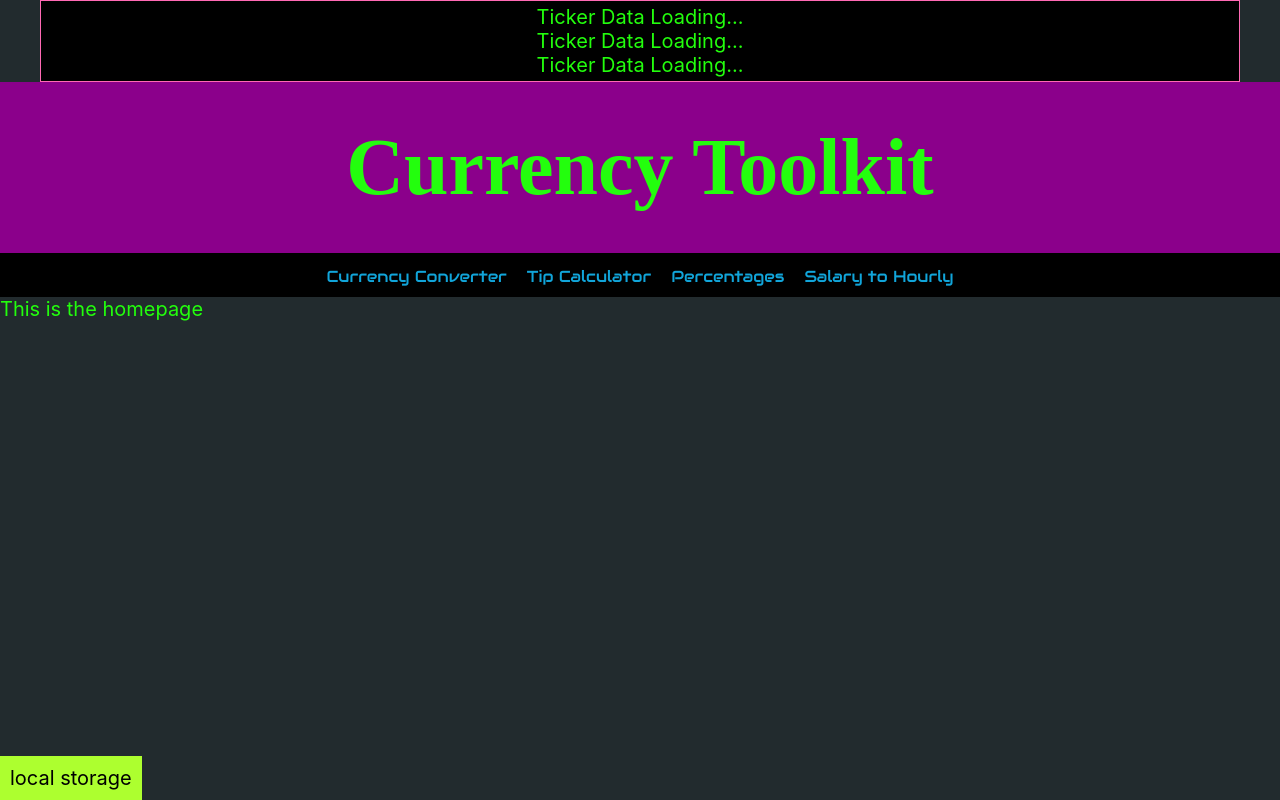
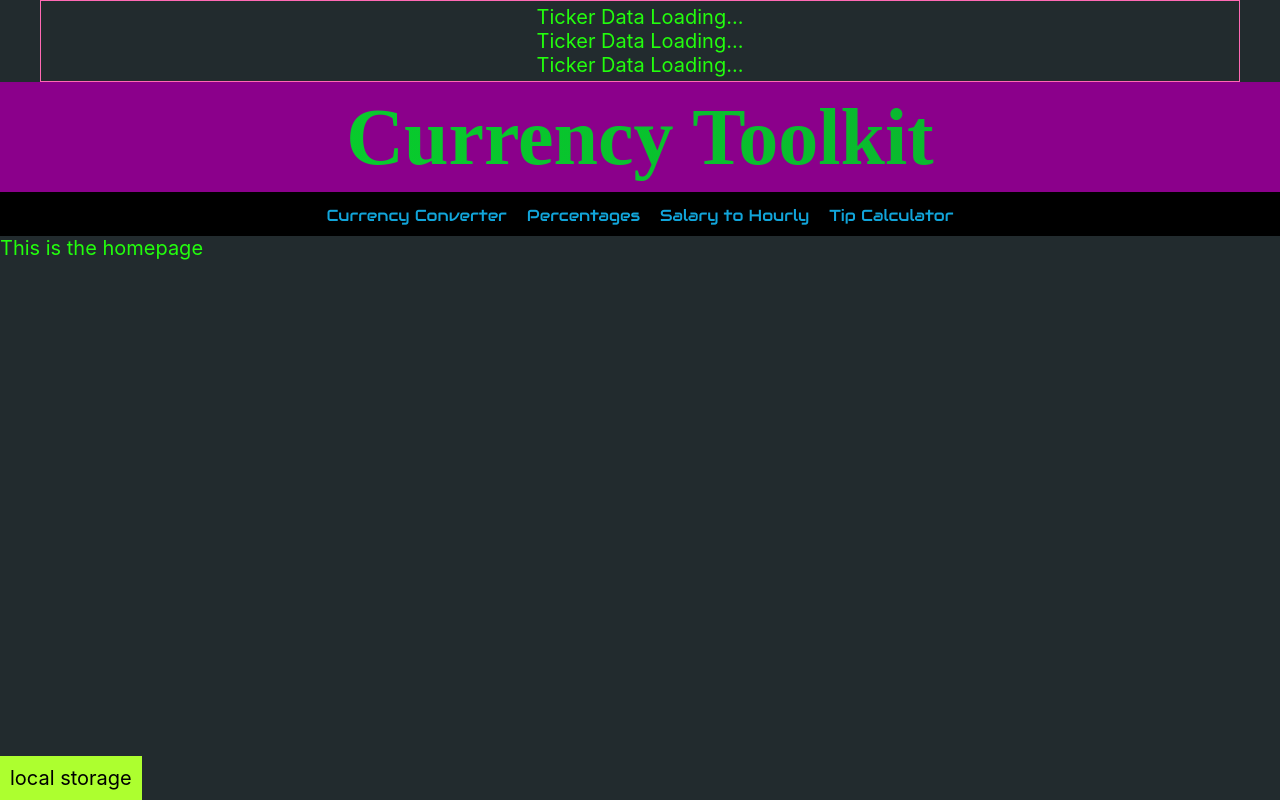
Before and after one commit to warptrail/currency-toolkit, a React (Create React App) app: page / in a window 1280 px wide. Built offline with nearby package versions, Linux system fonts and the light colour scheme; no server answers; a web font is replaced by a local one.

Commit message:
got the header text doing a color change effect and a rolling dollarsign through the text effect.

```diff
--- a/src/App.js
+++ b/src/App.js
@@ -3,8 +3,11 @@ import { Route, Switch } from 'react-router-dom';
 import './App.css';
 
 import Header from './components/Header/Header';
-import HomePage from './routes/HomePage/HomePage';
-import CurrencyConverterPage from './routes/CurrencyConverterPage/CurrencyConverterPage';
+import HomePage from './routes/HomePage';
+import CurrencyConverterPage from './routes/CurrencyConverterPage';
+import PercentagesPage from './routes/PercentagesPage';
+import SalaryHourlyPage from './routes/SalaryHourlyPage';
+import TipCalculatorPage from './routes/TipCalculatorPage';
 import LocalStorageInput from './components/LocalStorageInput/LocalStorageInput';
 import Footer from './components/Footer/Footer';
 
@@ -30,6 +33,9 @@ function App() {
             path="/currencyconverter"
             component={CurrencyConverterPage}
           />
+          <Route exact path="/percentages" component={PercentagesPage} />
+          <Route exact path="/salaryhourly" component={SalaryHourlyPage} />
+          <Route exact path="/tipcalculator" component={TipCalculatorPage} />
         </Switch>
         <LocalStorageInput
           isToggled={toggleLocalStorage}
--- a/src/components/Header/Header.css
+++ b/src/components/Header/Header.css
@@ -4,13 +4,35 @@ header {
   justify-content: center;
   align-items: center;
   text-align: center;
-  min-height: 2vh;
+  /* min-height: 2vh; */
   background-color: darkmagenta;
-  padding: calc(0.8em + 1vh) 0;
+  /* padding: calc(0.8em + 1vh) 0; */
   margin: 0;
   padding: 0;
 }
 
 h1 {
   font-size: 4rem;
+  margin: 0.12em 0;
+  background-image: linear-gradient(45deg, #07dd2b, #0f6935);
+  background-clip: text;
+  -webkit-text-fill-color: transparent;
+  background-size: 600%;
+  animation: color-change 3s linear infinite;
+  animation-direction: alternate;
 }
+
+h1 a:active {
+  background-image: linear-gradient(45deg, #dd5d07, #dabc14);
+  background-clip: text;
+  -webkit-text-fill-color: transparent;
+}
+
+@keyframes color-change {
+  0% {
+    background-position: 0%;
+  }
+  100% {
+    background-position: 100%;
+  }
+}
--- a/src/components/Header/Header.js
+++ b/src/components/Header/Header.js
@@ -1,8 +1,8 @@
-import React from 'react';
-import { Link } from 'react-router-dom';
+import React, { useState } from 'react';
 
 import StockTicker from './StockTicker/StockTicker';
 import Nav from './Nav/Nav';
+import TitleEffect from './TitleEffect/TitleEffect';
 
 import './Header.css';
 
@@ -11,9 +11,14 @@ export default function Header(props) {
     <header>
       <StockTicker />
 
-      <h1>
-        <Link to="/">Currency Toolkit</Link>
-      </h1>
+      {/* <h1>
+        <Link to="/">{header1}</Link>
+      </h1> */}
+
+      <div className="hero">
+        <TitleEffect />
+      </div>
+
       <Nav />
     </header>
   );
--- a/src/components/Header/Nav/Nav.css
+++ b/src/components/Header/Nav/Nav.css
@@ -14,8 +14,6 @@ nav ul {
 
 nav ul li {
   margin: 0.5rem;
-
-  /* padding: 0 0.4em; */
 }
 
 nav ul li a {
--- a/src/components/Header/Nav/Nav.js
+++ b/src/components/Header/Nav/Nav.js
@@ -11,13 +11,13 @@ export default function Nav() {
           <Link to="/currencyconverter">Currency Converter</Link>
         </li>
         <li>
-          <a href="https://chriswere.uk/">Tip Calculator</a>
+          <Link to="/percentages">Percentages</Link>
         </li>
         <li>
-          <a href="https://chriswere.uk/">Percentages</a>
+          <Link to="/salaryhourly">Salary to Hourly</Link>
         </li>
         <li>
-          <a href="https://chriswere.uk/">Salary to Hourly</a>
+          <Link to="/tipcalculator">Tip Calculator</Link>
         </li>
       </ul>
     </nav>
--- a/src/components/Header/StockTicker/StockTicker.css
+++ b/src/components/Header/StockTicker/StockTicker.css
@@ -4,7 +4,7 @@
 }
 
 .stock_ticker {
-  background-color: black;
+  background-color: #222b2e;
   border: 1px solid hotpink;
   padding: 0.2em;
   /* overflow-x: hidden; */
@@ -18,6 +18,21 @@
   align-items: center;
   margin: 0.3em;
   padding: 0.1em;
+  background-image: linear-gradient(
+    to left top,
+    #042607,
+    #00291c,
+    #002b2b,
+    #002c35,
+    #092c3b,
+    #122b39,
+    #182b37,
+    #1d2a35,
+    #1a2830,
+    #19262a,
+    #192425,
+    #192121
+  );
 }
 
 .top_row {
--- /dev/null
+++ b/src/components/Header/TitleEffect/TitleEffect.js
@@ -0,0 +1,39 @@
+import React, { useState, useEffect } from 'react';
+import { Link } from 'react-router-dom';
+
+export default function TitleEffect() {
+  const [header1, setHeader1] = useState('Currency Toolkit');
+  const [seconds, setSeconds] = useState(0);
+
+  useEffect(() => {
+    const interval = setInterval(() => {
+      setSeconds((seconds) => {
+        const maxSeconds = 36;
+        if (seconds > maxSeconds) {
+          setSeconds(0);
+        }
+        dollaBillsYo(seconds);
+        return seconds + 1;
+      });
+    }, 200);
+    return () => clearInterval(interval);
+  }, []);
+
+  const dollaBillsYo = (i) => {
+    const string = 'Currency Toolkit';
+    if (i > string.length - 1) {
+      setHeader1('Currency Toolkit');
+    } else {
+      const strArr = string.split('');
+      strArr[i] = '$';
+      const newString = strArr.join('');
+      setHeader1(newString);
+    }
+  };
+
+  return (
+    <h1>
+      <Link to="/">{header1}</Link>
+    </h1>
+  );
+}
--- a/src/routes/CurrencyConverterPage/CurrencyConverterPage.js
+++ b/src/routes/CurrencyConverterPage.js
@@ -1,6 +1,6 @@
 import React from 'react';
 
-import CurrencyConverterApp from '../../components/CurrencyConverterApp/CurrencyConverterApp';
+import CurrencyConverterApp from '../components/CurrencyConverterApp/CurrencyConverterApp';
 
 export default function CurrencyConverterPage() {
   return (
--- /dev/null
+++ b/src/routes/PercentagesPage.js
@@ -0,0 +1,9 @@
+import React from 'react';
+
+export default function PercentagesPage() {
+  return (
+    <div>
+      <h2>Percentages App</h2>
+    </div>
+  );
+}
--- /dev/null
+++ b/src/routes/SalaryHourlyPage.js
@@ -0,0 +1,9 @@
+import React from 'react';
+
+export default function SalaryHourlyPage() {
+  return (
+    <div>
+      <h2>Salary to Hourly App</h2>
+    </div>
+  );
+}
--- /dev/null
+++ b/src/routes/TipCalculatorPage.js
@@ -0,0 +1,9 @@
+import React from 'react';
+
+export default function TIpCalculatorPage() {
+  return (
+    <div>
+      <h2>Tip Calculator App</h2>
+    </div>
+  );
+}
```
Also changed, not shown: src/routes/HomePage.js (renamed from src/routes/HomePage/HomePage.js).
